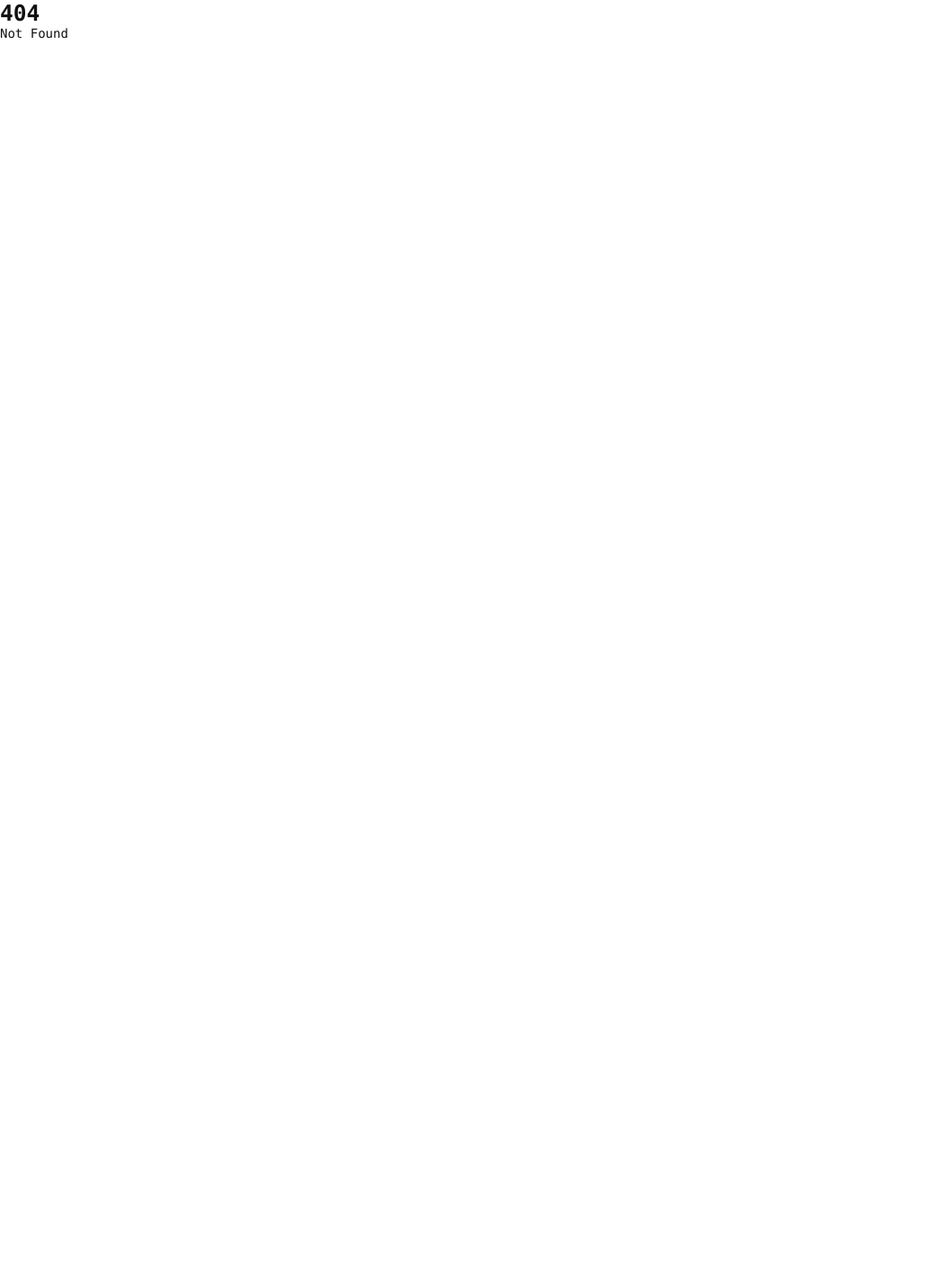
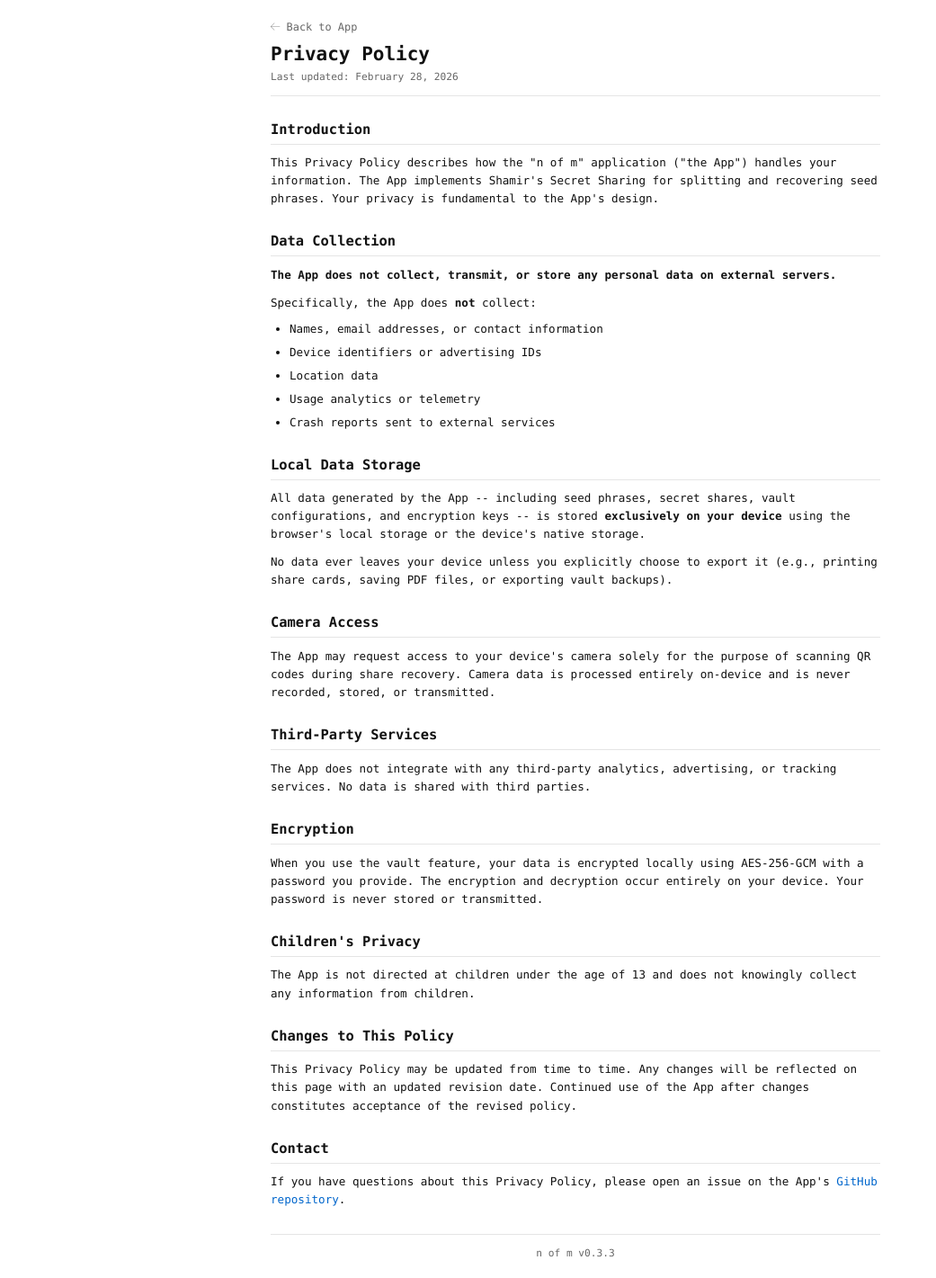
Before and after one commit to tankbottoms/n-of-m-web, a SvelteKit app: page /privacy in a window 1280 px wide. Before the commit this address had no page. Shown: the whole page at 90% size, without its empty margins (0-1041 px from the left). Before the commit the page ends 800 px from the top, so only its background shows below. Built offline with nearby package versions, Linux system fonts and the light colour scheme.

Commit message:
Add privacy policy page and fix CI standalone bundle step
- Add /privacy route for iOS App Store requirement
- Add standalone HTML bundle step to Cloudflare deploy workflow
- Allow bundle script to accept custom build directory arg
- Update deploy script in package.json to match CI

```diff
--- a/package.json
+++ b/package.json
@@ -7,7 +7,7 @@
     "dev": "vite dev",
     "build": "vite build && bun scripts/bundle-single-file.ts",
     "preview": "vite preview",
-    "deploy": "vite build && npx wrangler deploy",
+    "deploy": "vite build && bun scripts/bundle-single-file.ts .svelte-kit/cloudflare && npx wrangler deploy",
     "deploy:vercel": "vercel --prod",
     "prepare": "svelte-kit sync || echo ''",
     "check": "svelte-kit sync && svelte-check --tsconfig ./tsconfig.json",
--- a/scripts/bundle-single-file.ts
+++ b/scripts/bundle-single-file.ts
@@ -9,7 +9,7 @@
 import { readFileSync, writeFileSync, existsSync, readdirSync, statSync } from 'fs';
 import { join, resolve, dirname, relative, extname } from 'path';
 
-const BUILD_DIR = resolve(import.meta.dirname!, '..', 'build');
+const BUILD_DIR = resolve(process.argv[2] || join(import.meta.dirname!, '..', 'build'));
 const INDEX = join(BUILD_DIR, 'index.html');
 const OUTPUT = join(BUILD_DIR, 'n-of-m-standalone.html');
 
--- /dev/null
+++ b/src/routes/privacy/+page.svelte
@@ -0,0 +1,184 @@
+<script lang="ts">
+  import { VERSION } from '$lib/version';
+</script>
+
+<svelte:head>
+  <title>Privacy Policy - n of m</title>
+</svelte:head>
+
+<div class="privacy">
+  <header class="privacy-header">
+    <a href="/" class="back-link"><i class="fa-thin fa-arrow-left"></i> Back to App</a>
+    <h1>Privacy Policy</h1>
+    <p class="text-muted text-sm">Last updated: February 28, 2026</p>
+  </header>
+
+  <section class="privacy-section">
+    <h2>Introduction</h2>
+    <p>
+      This Privacy Policy describes how the "n of m" application ("the App") handles
+      your information. The App implements Shamir's Secret Sharing for splitting and
+      recovering seed phrases. Your privacy is fundamental to the App's design.
+    </p>
+  </section>
+
+  <section class="privacy-section">
+    <h2>Data Collection</h2>
+    <p><strong>The App does not collect, transmit, or store any personal data on external servers.</strong></p>
+    <p>Specifically, the App does <strong>not</strong> collect:</p>
+    <ul>
+      <li>Names, email addresses, or contact information</li>
+      <li>Device identifiers or advertising IDs</li>
+      <li>Location data</li>
+      <li>Usage analytics or telemetry</li>
+      <li>Crash reports sent to external services</li>
+    </ul>
+  </section>
+
+  <section class="privacy-section">
+    <h2>Local Data Storage</h2>
+    <p>
+      All data generated by the App -- including seed phrases, secret shares, vault
+      configurations, and encryption keys -- is stored <strong>exclusively on your device</strong>
+      using the browser's local storage or the device's native storage.
+    </p>
+    <p>
+      No data ever leaves your device unless you explicitly choose to export it
+      (e.g., printing share cards, saving PDF files, or exporting vault backups).
+    </p>
+  </section>
+
+  <section class="privacy-section">
+    <h2>Camera Access</h2>
+    <p>
+      The App may request access to your device's camera solely for the purpose of
+      scanning QR codes during share recovery. Camera data is processed entirely
+      on-device and is never recorded, stored, or transmitted.
+    </p>
+  </section>
+
+  <section class="privacy-section">
+    <h2>Third-Party Services</h2>
+    <p>
+      The App does not integrate with any third-party analytics, advertising, or
+      tracking services. No data is shared with third parties.
+    </p>
+  </section>
+
+  <section class="privacy-section">
+    <h2>Encryption</h2>
+    <p>
+      When you use the vault feature, your data is encrypted locally using AES-256-GCM
+      with a password you provide. The encryption and decryption occur entirely on your
+      device. Your password is never stored or transmitted.
+    </p>
+  </section>
+
+  <section class="privacy-section">
+    <h2>Children's Privacy</h2>
+    <p>
+      The App is not directed at children under the age of 13 and does not knowingly
+      collect any information from children.
+    </p>
+  </section>
+
+  <section class="privacy-section">
+    <h2>Changes to This Policy</h2>
+    <p>
+      This Privacy Policy may be updated from time to time. Any changes will be
+      reflected on this page with an updated revision date. Continued use of the
+      App after changes constitutes acceptance of the revised policy.
+    </p>
+  </section>
+
+  <section class="privacy-section">
+    <h2>Contact</h2>
+    <p>
+      If you have questions about this Privacy Policy, please open an issue on the
+      App's <a href="https://github.com/tankbottoms/n-of-m-web" target="_blank" rel="noopener">GitHub repository</a>.
+    </p>
+  </section>
+
+  <footer class="privacy-footer">
+    <p class="text-muted text-sm">n of m v{VERSION}</p>
+  </footer>
+</div>
+
+<style>
+  .privacy {
+    max-width: 720px;
+    margin: 0 auto;
+    padding: var(--spacing-lg);
+    font-family: var(--font-mono);
+  }
+
+  .privacy-header {
+    margin-bottom: var(--spacing-xl);
+    padding-bottom: var(--spacing-md);
+    border-bottom: 1px solid var(--color-border);
+  }
+
+  .privacy-header h1 {
+    margin: var(--spacing-sm) 0 var(--spacing-xs);
+    font-size: 1.5rem;
+  }
+
+  .back-link {
+    font-size: 0.85rem;
+    color: var(--color-text-muted);
+    text-decoration: none;
+  }
+
+  .back-link:hover {
+    color: var(--color-text);
+  }
+
+  .privacy-section {
+    margin-bottom: var(--spacing-xl);
+  }
+
+  .privacy-section h2 {
+    font-size: 1.1rem;
+    margin-bottom: var(--spacing-sm);
+    border-bottom: 1px solid var(--color-border-light);
+    padding-bottom: var(--spacing-xs);
+  }
+
+  .privacy-section p {
+    margin-bottom: var(--spacing-sm);
+    line-height: 1.6;
+    font-size: 0.9rem;
+    color: var(--color-text);
+  }
+
+  .privacy-section ul {
+    margin: var(--spacing-sm) 0;
+    padding-left: var(--spacing-lg);
+  }
+
+  .privacy-section li {
+    margin-bottom: var(--spacing-xs);
+    line-height: 1.5;
+    font-size: 0.9rem;
+    color: var(--color-text);
+  }
+
+  .privacy-section a {
+    color: var(--color-link);
+  }
+
+  .privacy-footer {
+    margin-top: var(--spacing-xl);
+    padding-top: var(--spacing-md);
+    border-top: 1px solid var(--color-border);
+    text-align: center;
+  }
+
+  .text-muted {
+    color: var(--color-text-muted);
+  }
+
+  .text-sm {
+    font-size: 0.8rem;
+  }
+</style>
```
